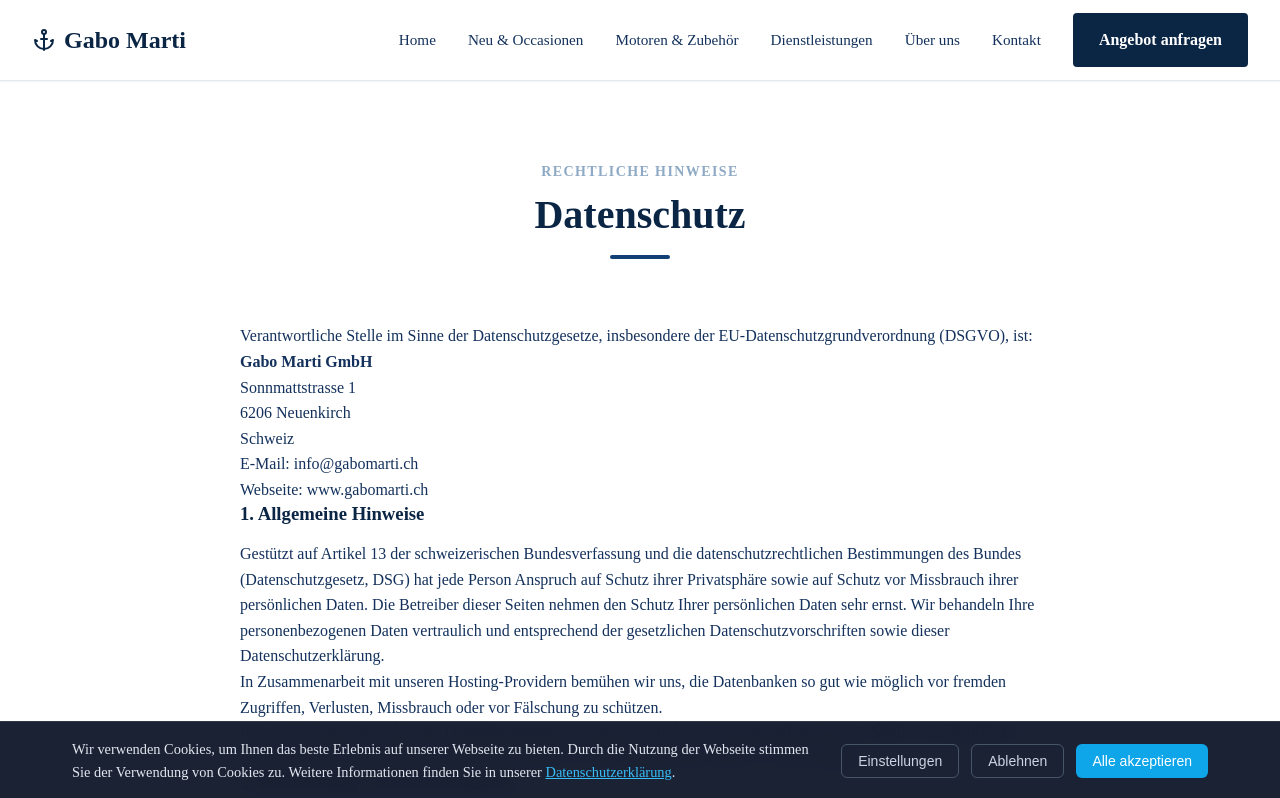
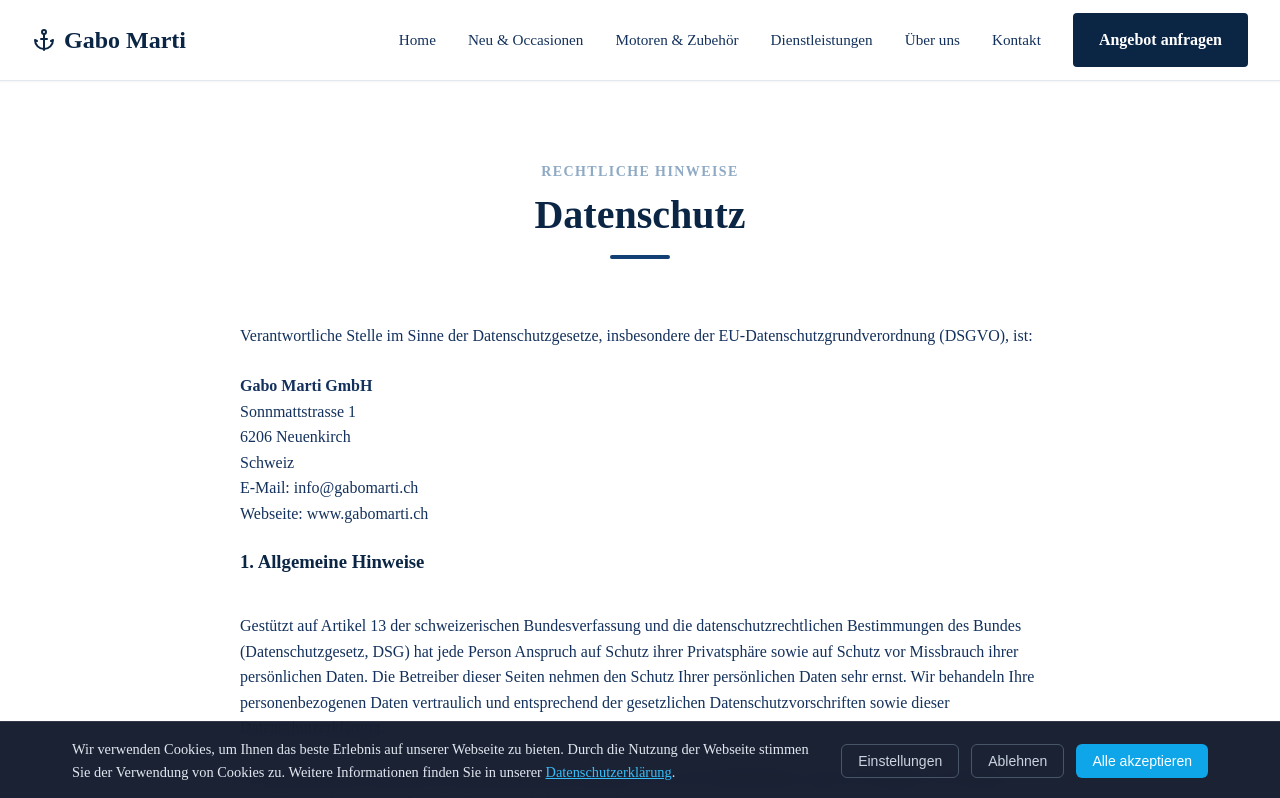
Before and after one commit to raymondgross92/GaboMarti, a Next.js app in the folder gabo-marti-web/: page /privacy in a window 1280 px wide. Shown: the top 798 px of the page. Built offline with nearby package versions, Linux system fonts and the light colour scheme.

Commit message:
Style: Increase paragraph spacing in Privacy Policy for better readability

```diff
--- a/gabo-marti-web/src/app/privacy/page.tsx
+++ b/gabo-marti-web/src/app/privacy/page.tsx
@@ -10,7 +10,14 @@ export default function PrivacyPage() {
                 <ScrollAnimation>
                     <SectionHeading title="Datenschutz" subtitle="Rechtliche Hinweise" />
 
-                    <div className="prose" style={{ maxWidth: '800px', margin: '0 auto', color: 'var(--text)' }}>
+                    <div className="prose" style={{
+                        maxWidth: '800px',
+                        margin: '0 auto',
+                        color: 'var(--text)',
+                        display: 'flex',
+                        flexDirection: 'column',
+                        gap: '1.5rem'
+                    }}>
                         <p>
                             Verantwortliche Stelle im Sinne der Datenschutzgesetze, insbesondere der EU-Datenschutzgrundverordnung (DSGVO), ist:
                         </p>
```
